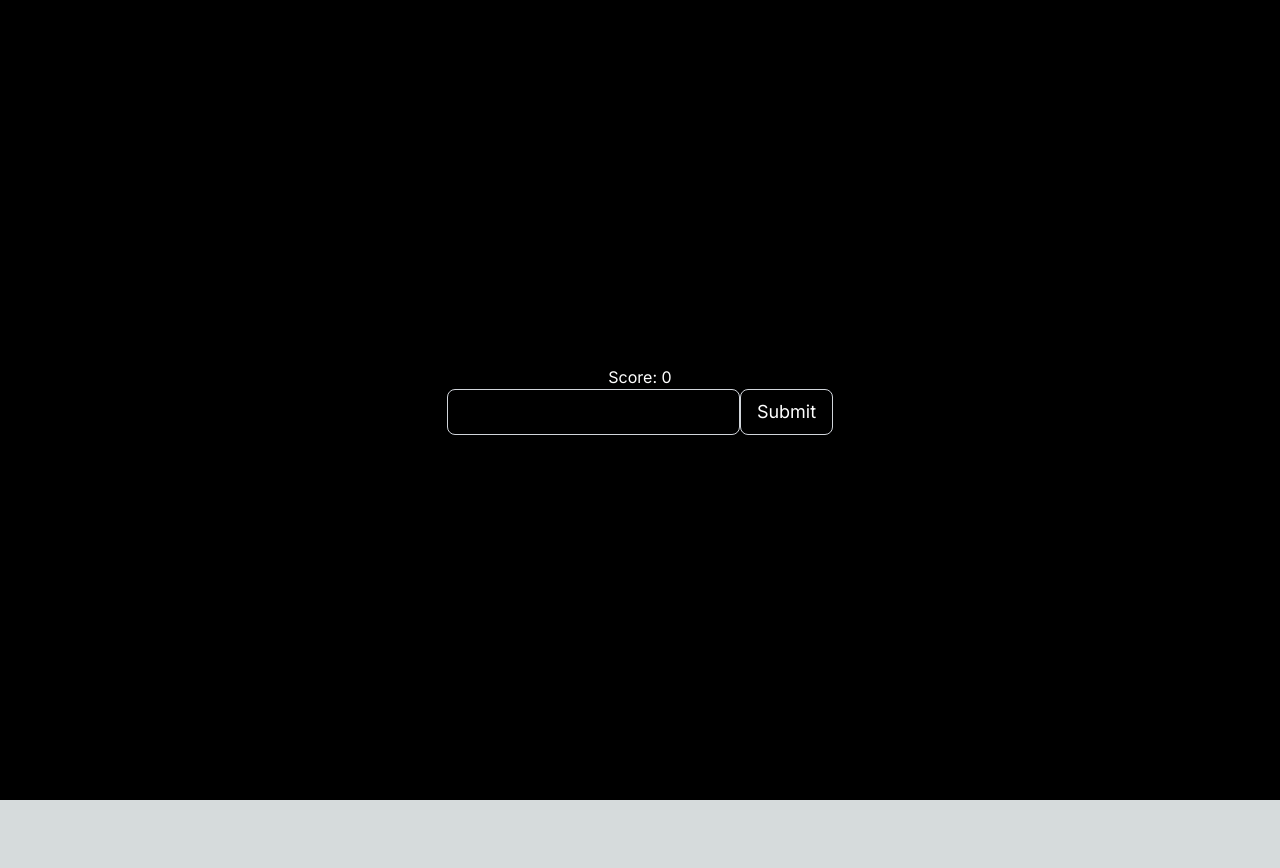
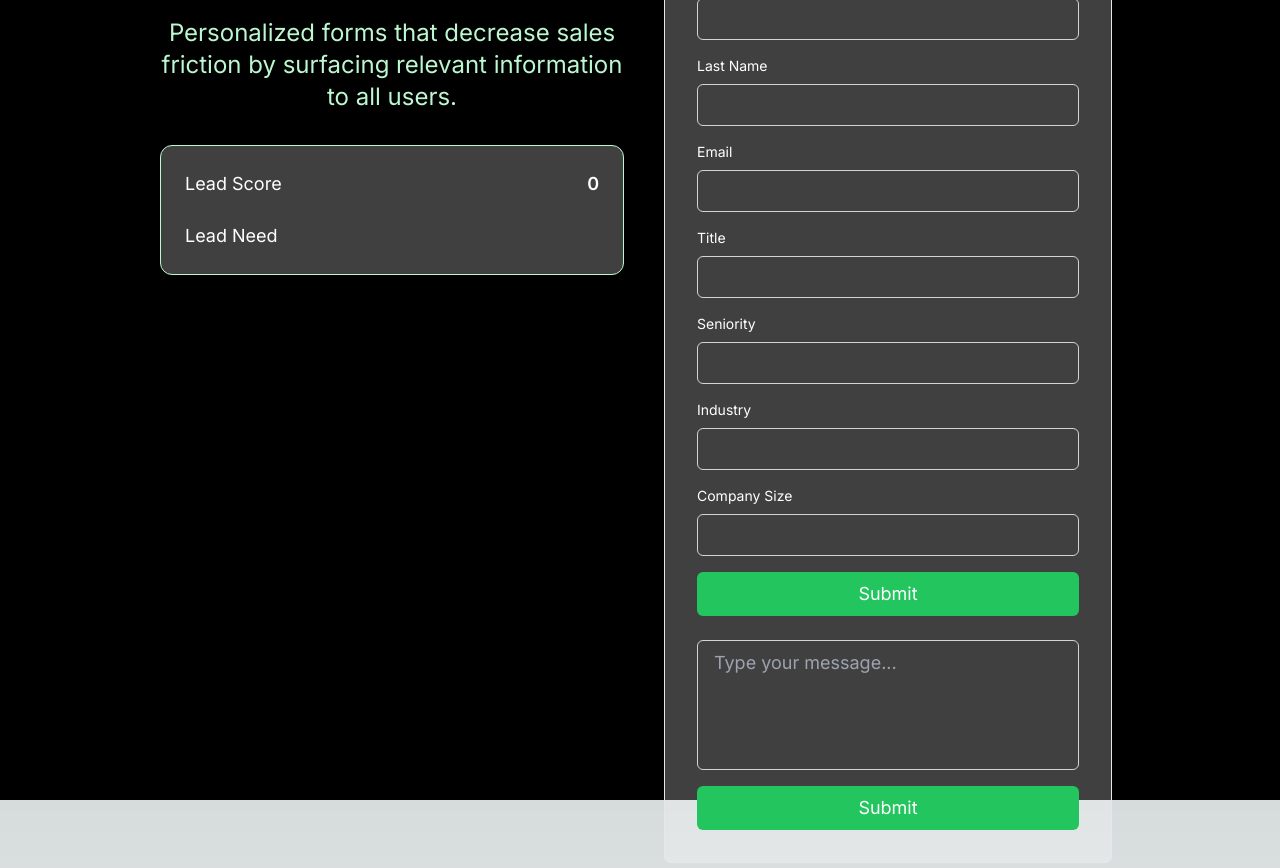
Before and after one commit to jaronsander/app-inform, a Next.js app: page / in a window 1280 px wide. Shown: the top 868 px of the page. Before the commit the page ends 800 px from the top, so only its background shows below. Built offline with nearby package versions, Linux system fonts and the light colour scheme.

Commit message:
Added initial styling and form

```diff
--- a/app/api/question/route.ts
+++ b/app/api/question/route.ts
@@ -2,8 +2,8 @@ import { NextResponse } from "next/server"
 import { generator } from "@/util/ai"
 
 export const POST = async (request: Request) => {
-    const {content} = await request.json()
-    console.log(content)
-    const result = await generator(content)
+    const {messages} = await request.json()
+    console.log(messages)
+    const result = await generator(messages)
     return NextResponse.json({ data: result})
 }
--- a/app/layout.tsx
+++ b/app/layout.tsx
@@ -5,8 +5,8 @@ import './globals.css'
 const inter = Inter({ subsets: ['latin'] })
 
 export const metadata: Metadata = {
-  title: 'Create Next App',
-  description: 'Generated by create next app',
+  title: '📯 inForm',
+  description: 'Personalized forms that decrease sales friction by surfacing relevant information to all users.',
 }
 
 export default function RootLayout({
--- a/app/page.tsx
+++ b/app/page.tsx
@@ -3,7 +3,7 @@ import Image from 'next/image'
 
 export default function Home() {
   return (
-    <div className='w-screen h-screen bg-black flex justify-center items-center text-white'>
+    <div className='w-screen h-screen bg-black flex items-center text-white'>
       <MainForm />
     </div>
   )
--- a/components/MainForm.tsx
+++ b/components/MainForm.tsx
@@ -6,6 +6,7 @@ import Thread from './Thread';
 const MainForm = () => {
     const [loading, setLoading] = useState(false)
     const [score, setScore] = useState(0)
+    const [need, setNeed] = useState('')
     const [chat, setChat] = useState([])
 
     const getq = async () => {
@@ -13,27 +14,149 @@ const MainForm = () => {
     const handleSubmit = async (e) => {
         e.preventDefault()
         setLoading(true)
-        chat.push({lead: e.target[0].value})
+        chat.push({type: 'human', message: e.target[0].value})
 
         const res = await getQuestion(chat)
         console.log(res)
-        chat.push({Bot: res.question})
+        chat.push({type: 'bot', message: res.question})
         setScore(res.score)
         setLoading(false)
     }
     return (
-        <div className='w-3/4 flex flex-col justify-center items-center items-start'>
-        <h1>Score: {score}</h1>
-        <Thread thread={chat}/>
-        {loading && <p>Loading...</p>}
-        <form onSubmit={handleSubmit}>
-            <input type="text" className=' bg-black border border-gray-300 backgroun px-4 py-2 text-lg rounded-lg'/>
-            <button
-            disabled={loading}
-            type='submit'
-            className='px-4 py-2 rounded-lg text-lg border border-gray-300'>Submit</button>
-        </form>
+        <div className="w-full min-h-screen max-w-screen-lg mx-auto grid grid-cols-1 md:grid-cols-2 gap-8 p-8">
+  <div className="flex flex-col space-y-8">
+    <h1 className="text-5xl text-center font-semibold text-white">📯 inForm</h1>
+    <h2 className="text-2xl text-center text-green-200">
+      Personalized forms that decrease sales friction by surfacing relevant information to all users.
+    </h2>
+    <div className="flex flex-col border border-green-200 rounded-xl p-6 space-y-6 bg-white bg-opacity-25">
+      <div className="flex justify-between items-center">
+        <p className="text-lg text-white">Lead Score</p>
+        <p className="text-lg font-semibold text-white">{score}</p>
+      </div>
+      <div className="flex justify-between items-center">
+        <p className="text-lg text-white">Lead Need</p>
+        <p className="text-lg font-semibold text-white">{need}</p>
+      </div>
+    </div>
+  </div>
+  <div className="flex justify-center items-center">
+    <div className="w-full max-w-md flex flex-col border border-gray-200 rounded-md p-8 space-y-6 bg-white bg-opacity-25">
+    <form onSubmit={handleSubmit} className="w-full flex flex-col space-y-4">
+        <div className="flex flex-col space-y-2">
+          <label htmlFor="firstName" className="text-sm">
+            First Name
+          </label>
+          <input
+            type="text"
+            id="firstName"
+            name="firstName"
+            className="border border-gray-300 px-4 py-2 rounded-md bg-transparent text-white"
+            required
+          />
         </div>
+        <div className="flex flex-col space-y-2">
+          <label htmlFor="lastName" className="text-sm">
+            Last Name
+          </label>
+          <input
+            type="text"
+            id="lastName"
+            name="lastName"
+            className="border border-gray-300 px-4 py-2 rounded-md bg-transparent text-white"
+            required
+          />
+        </div>
+        <div className="flex flex-col space-y-2">
+          <label htmlFor="email" className="text-sm">
+            Email
+          </label>
+          <input
+            type="email"
+            id="email"
+            name="email"
+            className="border border-gray-300 px-4 py-2 rounded-md bg-transparent text-white"
+            required
+          />
+        </div>
+        <div className="flex flex-col space-y-2">
+          <label htmlFor="title" className="text-sm">
+            Title
+          </label>
+          <input
+            type="text"
+            id="title"
+            name="title"
+            className="border border-gray-300 px-4 py-2 rounded-md bg-transparent text-white"
+            required
+          />
+        </div>
+        <div className="flex flex-col space-y-2">
+          <label htmlFor="seniority" className="text-sm">
+            Seniority
+          </label>
+          <input
+            type="text"
+            id="seniority"
+            name="seniority"
+            className="border border-gray-300 px-4 py-2 rounded-md bg-transparent text-white"
+            required
+          />
+        </div>
+        <div className="flex flex-col space-y-2">
+          <label htmlFor="industry" className="text-sm">
+            Industry
+          </label>
+          <input
+            type="text"
+            id="industry"
+            name="industry"
+            className="border border-gray-300 px-4 py-2 rounded-md bg-transparent text-white"
+            required
+          />
+        </div>
+        <div className="flex flex-col space-y-2">
+          <label htmlFor="companySize" className="text-sm">
+            Company Size
+          </label>
+          <input
+            type="text"
+            id="companySize"
+            name="companySize"
+            className="border border-gray-300 px-4 py-2 rounded-md bg-transparent text-white"
+            required
+          />
+        </div>
+        <button
+          disabled={loading}
+          type="submit"
+          className="px-4 py-2 rounded-md text-lg text-white bg-green-500 hover:bg-green-600 transition duration-300"
+        >
+          Submit
+        </button>
+      </form>
+      <form onSubmit={handleSubmit} className="w-full flex flex-col space-y-4">
+
+        <div className="flex flex-col space-y-2">
+          <textarea
+            id="message"
+            name="message"
+            className="resize-none border border-gray-300 px-4 py-2 text-lg rounded-md bg-transparent text-white"
+            rows="4"
+            placeholder="Type your message..."
+          />
+        </div>
+        <button
+          disabled={loading}
+          type="submit"
+          className="px-4 py-2 rounded-md text-lg text-white bg-green-500 hover:bg-green-600 transition duration-300"
+        >
+          Submit
+        </button>
+      </form>
+    </div>
+  </div>
+</div>
 
     );
 }
--- a/components/Thread.tsx
+++ b/components/Thread.tsx
@@ -2,7 +2,7 @@ import React from 'react';
 
 const Thread = ({ thread }) => {
     return (
-        <div className="flex flex-col items-start">
+        <div className="flex flex-col items-start overflow-y-scroll">
             {thread.map((message:any, index:number) => (
                 <div
                     key={index}
```
Also changed, not shown: util/ai.ts (+52 -5 lines).
